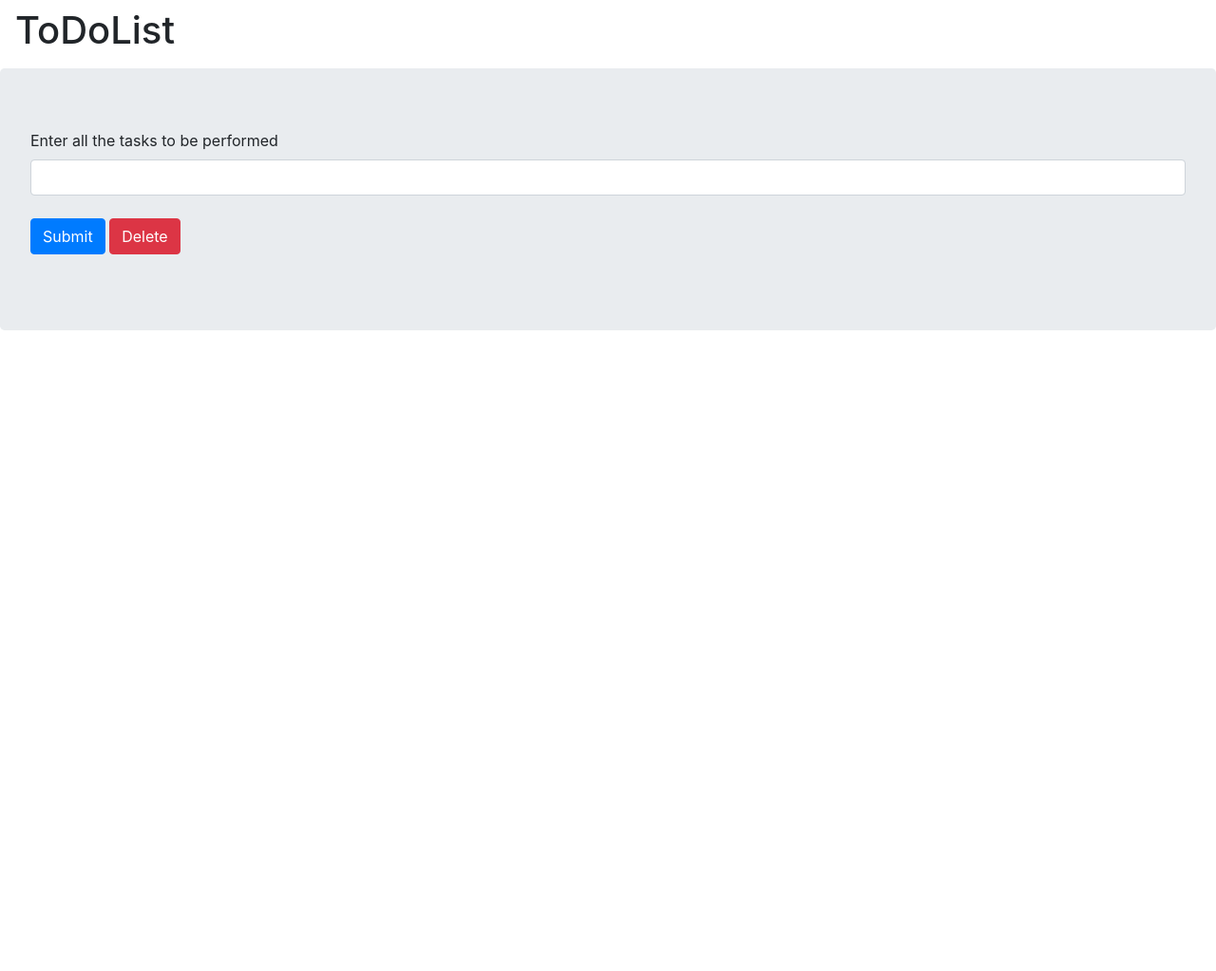
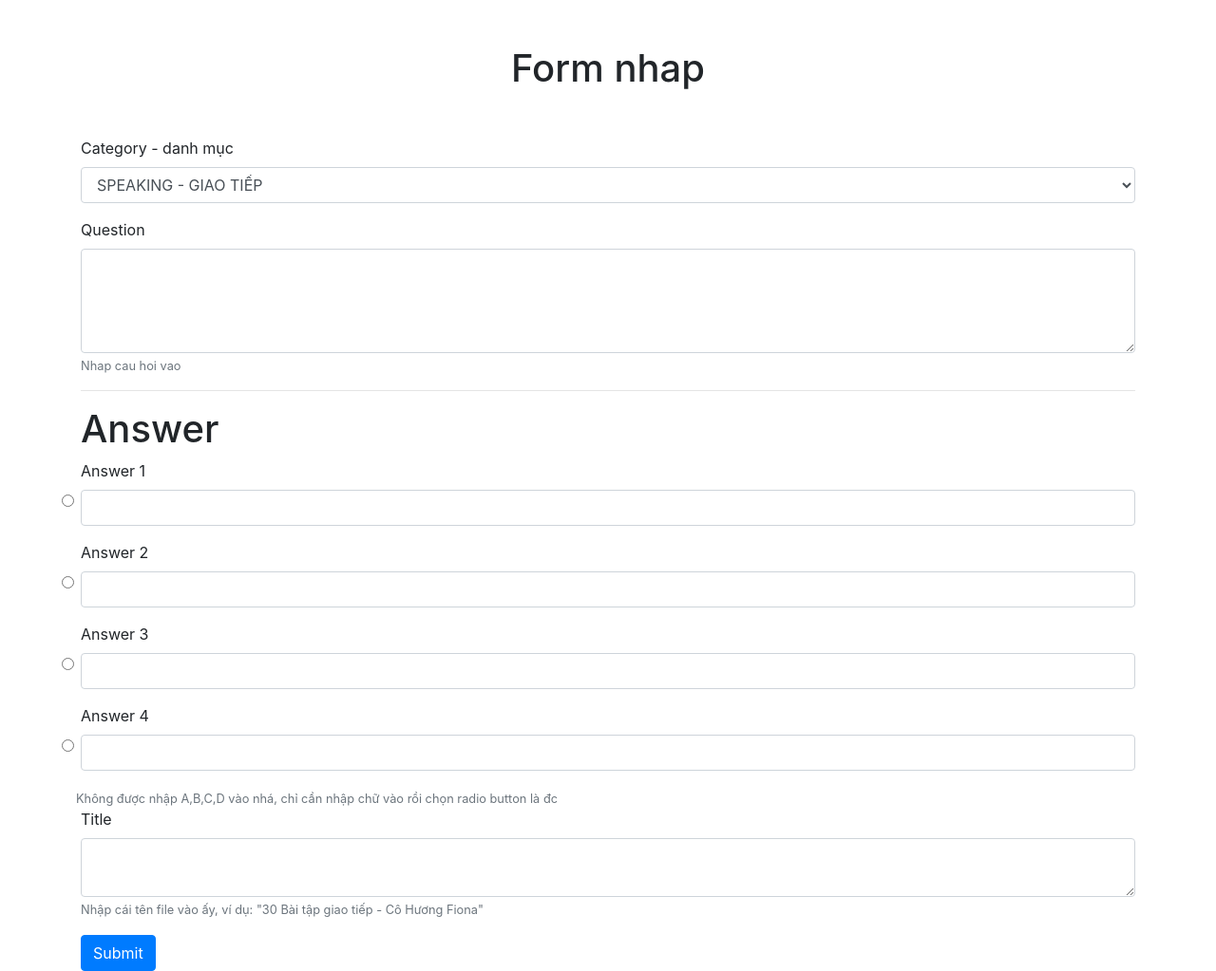
Before and after one commit to soxxam/database_ver1, a Flask app: page / in a window 1280 px wide. Shown: the whole page at 95% size. Before the commit the page ends 348 px from the top, so only its background shows below. Run offline with Flask 2, Linux system fonts and the light colour scheme; parts of the project's set-up code (start-up, migrations or seed data) failed here and were passed over; some libraries are stand-ins or nearby versions.

Commit message:
not done ver2

```diff
--- a/app.py
+++ b/app.py
@@ -1,38 +1,60 @@
-from distutils.command.config import config
-from unicodedata import name
-from pkg_resources import to_filename
-import pyrebase
+from asyncio.windows_events import NULL
+import datetime
+from unicodedata import category
+import firebase_admin
+from firebase_admin import credentials
+from firebase_admin import firestore
+from flask import *
+app = Flask(__name__)
 
-config = {
-    "apiKey": "AIzaSyAQKLnnL3KBMmkG1m1hyiwbIUulLVwCzpE",
-    "authDomain": "my-eng-eca4e.firebaseapp.com",
-    "databaseURL": "https://my-eng-eca4e-default-rtdb.asia-southeast1.firebasedatabase.app",
-    "projectId": "my-eng-eca4e",
-    "storageBucket": "my-eng-eca4e.appspot.com",
-    "messagingSenderId": "142903269026",
-    "appId": "1:142903269026:web:cf5490ec4709685f3ba9fb",
-    "measurementId": "G-NBBJTPEWHN"
-}
-firebase = pyrebase.initialize_app(config)
-db = firebase.database()
+cred = credentials.Certificate("keyfirebase.json")
+firebase_admin.initialize_app(cred)
 
-from flask import *
+db = firestore.client()
 
-app = Flask(__name__)
+# db.collection('persons').add({'name':'John', 'age':40})
 
 @app.route('/', methods=['GET', 'POST'])
 def basic():
 	if request.method == 'POST':
 		if request.form['submit'] == 'add':
-
-			name = request.form['name']
-			db.child("todo").push(name)
-			todo = db.child("todo").get()
-			to = todo.val()
-			return render_template('index.html', t=to.values())
-		elif request.form['submit'] == 'delete':
-			db.child("todo").remove()
-		return render_template('index.html')
+			category = request.form['category']
+			question = request.form['question']
+			answer1 = request.form['answer1']
+			answer2 = request.form['answer2']
+			answer3 = request.form['answer3']
+			answer4 = request.form['answer4']
+			title = request.form['title']
+			# down here is get true answer
+			if(title == ""):
+				return 'Nhập cái title vào người ơi'
+			try:
+				flexRadioDefault = request.form['flexRadioDefault']
+				true_ans = request.form[flexRadioDefault]
+			except:
+				return 'Chọn cái đáp án đúng đi người ơi'
+			# end
+			# down here is get id_category from name_category
+			id_category = db.collection('QaA_Category').where('name', '==', category).stream()
+			id_cate = ""
+			for doc in id_category:
+				id_cate = doc.id
+			# end get id
+			# down here is add question to database on firebase firestore
+			d = db.collection('Question').add({'name_Question':question, 'id_Category':id_cate ,'title':title})
+			docId = d[1].id
+			print('Id:',docId)
+			# ans = db.collection('Option').add({'id_Question':docId, 'True_ans':true_ans})
+			new_city_ref = db.collection("Option").document()
+			new_city_ref.set(
+				{
+					u'id_Question': docId,
+					u'Option_ans': [answer1, answer2, answer3, answer4],
+					u'True_ans': true_ans,
+					u'date':  datetime.datetime.now(tz=datetime.timezone.utc),
+				}
+			)
+			return render_template('index.html')
 	return render_template('index.html')
 
 if __name__ == '__main__':
--- a/templates/index.html
+++ b/templates/index.html
@@ -10,26 +10,71 @@
 	<link rel="stylesheet" href="https://stackpath.bootstrapcdn.com/bootstrap/4.3.1/css/bootstrap.min.css" integrity="sha384-ggOyR0iXCbMQv3Xipma34MD+dH/1fQ784/j6cY/iJTQUOhcWr7x9JvoRxT2MZw1T" crossorigin="anonymous">
   </head>
   <body>
-    <nav class="navbar navbar-default">
-		<h1>ToDoList</h1>
-	</nav>
-	<div class="jumbotron">
-		<form class="form-group" action="/" method="post">
-			<label for="name">Enter all the tasks to be performed</label>
-			<input type="text" name="name" class="form-control"><br>
-			<button class="btn btn-primary" type="submit" name="submit" value="add">Submit</button>
-			<button class="btn btn-danger" type="submit" name="submit" value="delete">Delete</button>
+	  <h1 class = "m-5" style="text-align: center;"> Form nhap </h1>
+	  <div class="container">
+		  <div class="row">
+			  <div class="col-12">
+				<form action="/" method="post">
+					<div class="form-group">
+						<label for="exampleFormControlSelect1">Category - danh mục</label>
+						<select name="category" class="form-control" id="exampleFormControlSelect1">
+							<option>SPEAKING - GIAO TIẾP</option>
+							<option>NGỮ ÂM</option>
+						</select>
+					</div>
+					<div class="form-group">
+					  <label for="exampleInputQuestion1">Question</label>
+					  <textarea type="text" rows="4" class="form-control" id="exampleInputQuestion1" aria-describedby="emailHelp" name="question"></textarea>
+					  <small id="emailHelp" class="form-text text-muted">Nhap cau hoi vao</small>
+					</div>
+					<hr>
+					<h1>Answer</h1>
+					<div class="form-row">
+						<!-- 1 cau tra loi -->
+						<div class="form-group col-md-12 form-check">
+							<label for="inputAnswer1">Answer 1</label>
+							<br>
+							<input class="form-check-input" type="radio" name="flexRadioDefault" id="flexRadioDefault1" value="answer1">
+						  <input type="text" class="form-control" id="inputAnswer1"  name="answer1">
+						</div>
+						<!-- het 1 cau tra loi -->
+						<!-- 1 cau tra loi -->
+						<div class="form-group col-md-12 form-check">
+							<label for="inputAnswer2">Answer 2</label>
+							<br>
+							<input class="form-check-input" type="radio" name="flexRadioDefault" id="flexRadioDefault2" value="answer2">
+						  <input type="text" class="form-control" id="inputAnswer2"  name="answer2">
+						</div>
+						<!-- het 1 cau tra loi -->
+						<!-- 1 cau tra loi -->
+						<div class="form-group col-md-12 form-check">
+							<label for="inputAnswer3">Answer 3</label>
+							<br>
+							<input class="form-check-input" type="radio" name="flexRadioDefault" id="flexRadioDefault3" value="answer3">
+						  <input type="text" class="form-control" id="inputAnswer3"  name="answer3">
+						</div>
+						<!-- het 1 cau tra loi -->
+						<!-- 1 cau tra loi -->
+						<div class="form-group col-md-12 form-check">
+							<label for="inputAnswer4">Answer 4</label>
+							<br>
+							<input class="form-check-input" type="radio" name="flexRadioDefault" id="flexRadioDefault4" value="answer4">
+						  <input type="text" class="form-control" id="inputAnswer4"  name="answer4">
+						</div>
+						<!-- het 1 cau tra loi -->
+						<small class="form-text text-muted">Không được nhập A,B,C,D vào nhá, chỉ cần nhập chữ vào rồi chọn radio button là đc</small>
+					  </div>
+
+					  <div class="form-group">
+						<label for="comment">Title</label>
+						<textarea class="form-control" rows="2" id="comment" name="title"></textarea>
+						<small class="form-text text-muted">Nhập cái tên file vào ấy, ví dụ: "30 Bài tập giao tiếp - Cô Hương Fiona"</small>
+					  </div>
+
+					<button type="submit" name="submit" class="btn btn-primary" value="add">Submit</button>
 				  </form>
-
 			  </div>
-    <div class="container-fluid">
-		{% for l in t %}
-			<ul class="list-group">
-				<li class="list-group-item">
-					{{l}}
-				</li>
-			</ul>
-		{% endfor %}
+		  </div>
 	  </div>
 	<!-- Optional JavaScript -->
 	<!-- jQuery first, then Popper.js, then Bootstrap JS -->
```
Also changed, not shown: keyfirebase.json (added, +12 -0 lines), requirements.txt (+18 -0 lines). Lines whose indentation alone changed are shown as unchanged.
